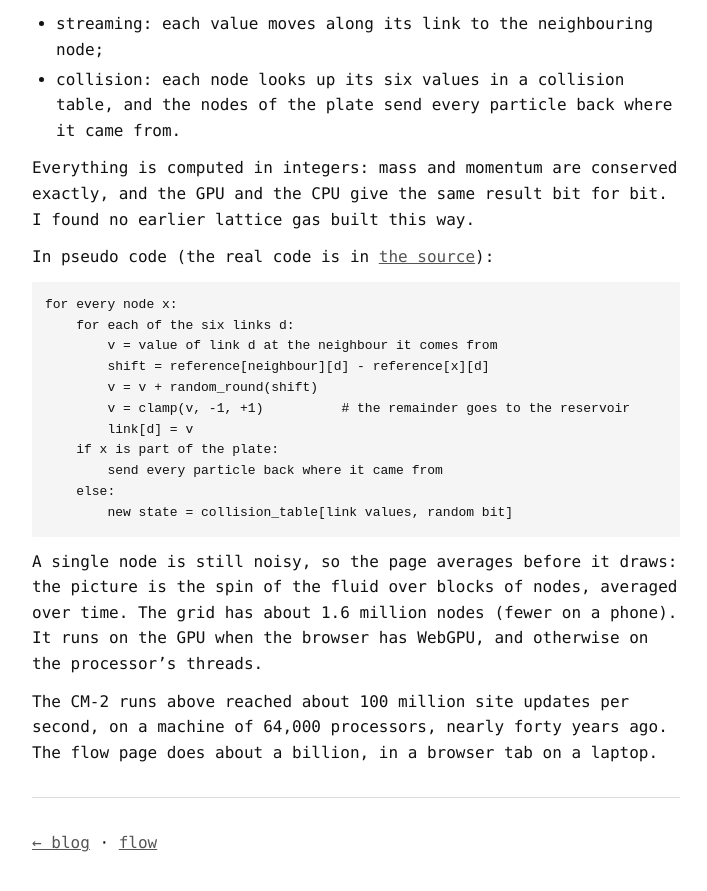
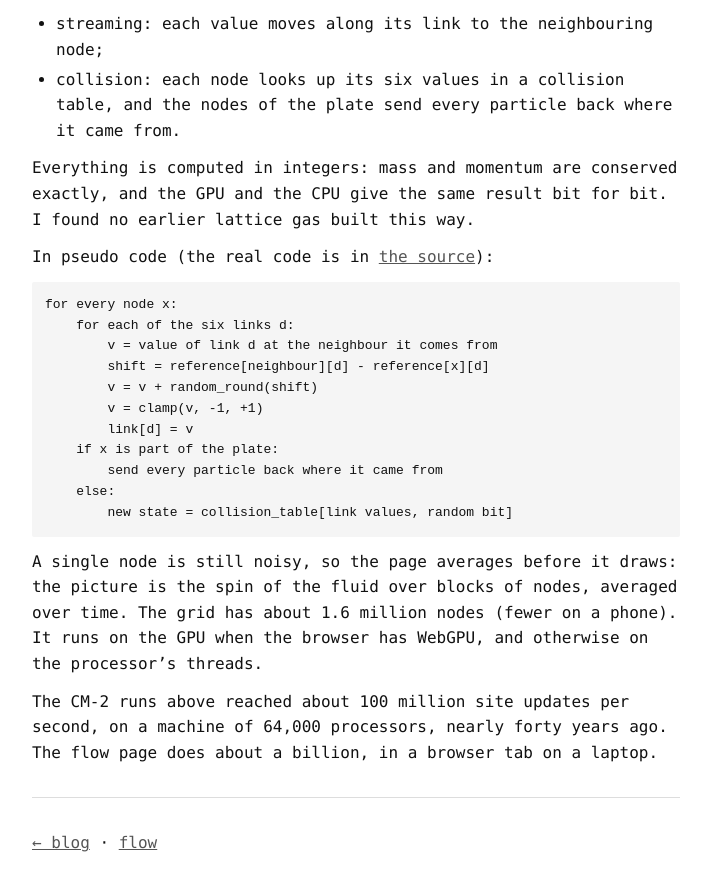
Before and after one commit to idle-intelligence/trucs.ai, a Jekyll site: the page built from blog/cellular-automata.md, in a window 1280 px wide and 900 px high, scrolled down 4117 px. Shown: the top 891 px of the window, without its empty margins (284-991 px from the left). Built offline with Jekyll 4.4.1, drawn with Linux system fonts in a browser that asks for light colours.

Commit message:
blog: no reservoir in the pseudo code

```diff
--- a/blog/cellular-automata.md
+++ b/blog/cellular-automata.md
@@ -74,7 +74,7 @@ for every node x:
         v = value of link d at the neighbour it comes from
         shift = reference[neighbour][d] - reference[x][d]
         v = v + random_round(shift)
-        v = clamp(v, -1, +1)          # the remainder goes to the reservoir
+        v = clamp(v, -1, +1)
         link[d] = v
     if x is part of the plate:
         send every particle back where it came from
```
